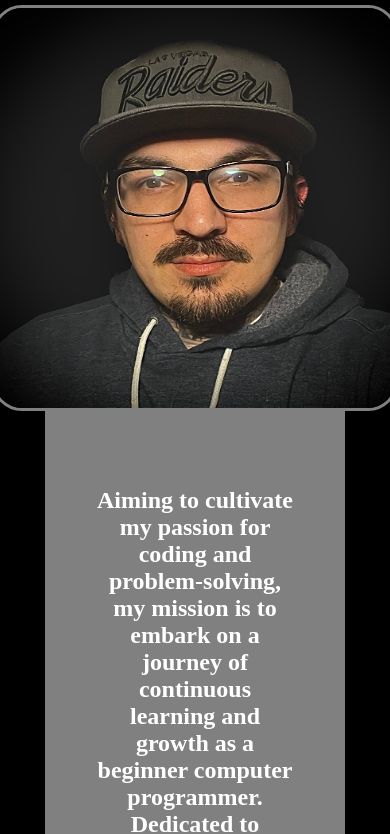
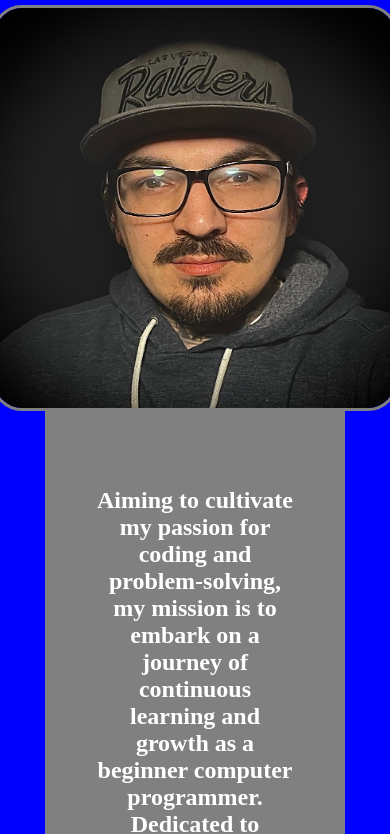
Before and after one commit to trippolito/Personal-Website-Pt2, a plain HTML site: page index.html in a window 390 px wide. Shown: the part 177-1011 px from the top of the page. Drawn offline with Linux system fonts and the light colour scheme.

Commit message:
added responsivenss at 1000px

```diff
--- a/style.css
+++ b/style.css
@@ -103,3 +103,10 @@ h2 {
   text-align: center;
   margin-top: 2cm;
 }
+
+@media (max-width:1000px) {
+  body {
+    background-color: blue;
+    color: white;
+  }
+}
```
